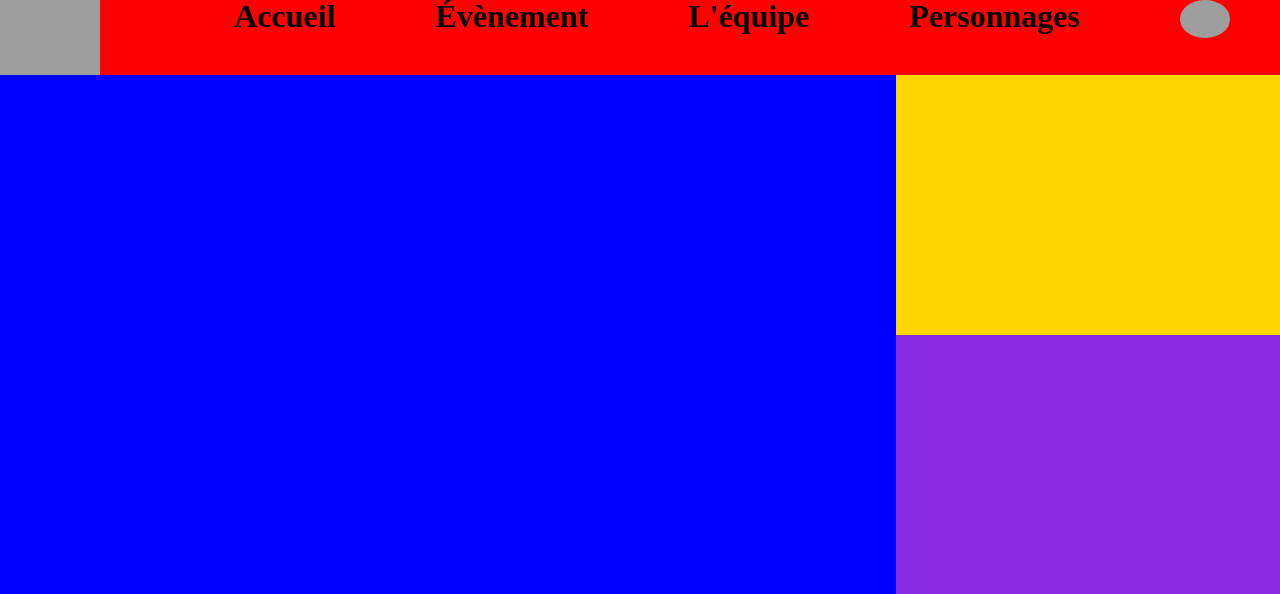
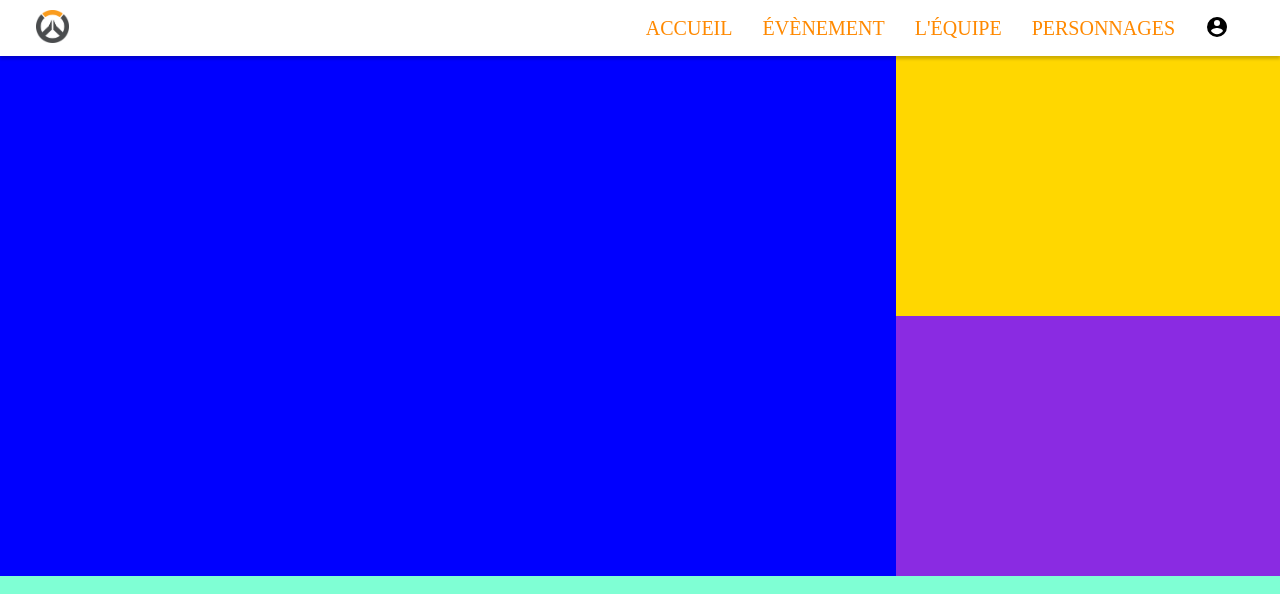
Before and after one commit to Ikon-design/Projet-web, a PHP site: page /views/indexView.php in a window 1280 px wide. Shown: the top 594 px of the page. Run offline with PHP 8.4, Linux system fonts and the light colour scheme; grey boxes are pictures that could not be loaded.

Commit message:
Header responsive

```diff
--- a/app/Model.php
+++ b/app/Model.php
@@ -3,7 +3,7 @@
 // Connection à la bdd
 abstract class Model{
     private $host = "localhost";
-    private $db_name = "Cube";
+    private $db_name = "cubes";
     private $username = "root";
     private $password = "root";
 
--- a/public/css/header.css
+++ b/public/css/header.css
@@ -1,33 +1,61 @@
+/*-----------------
+Css pour le header
+-----------------*/
+.mobile-padding{
+    padding: 0 36px;
+}
+
 header {
     justify-content: space-between;
-    background-color: red;
+    background-color: white;
+    box-shadow: 0px 3px 3px rgba(0, 0, 0, .2);
+    position: sticky;
+    top: 0;
 }
 
-header ul{
-    width: max-content;
-    background-color: red;
-}
-
-.logoimg {
-    width:100px;
-}
-
-header ul {
-    list-style-type: none;
-}
-
-header ul li {
-    margin:0 50px;
+.logo{
+    width:33px;
 }
 
 header a {
     text-decoration: none;
-    font-size:2em;
-    font-weight: 700;
-    color:black;
+    font-family: Montserrat;
+    text-transform: uppercase;
+    font-size:1.25em;
+    font-weight: 500;
+    color:#FF8900;
 }
+.menu, .account-circle{
+    display: none;
+}
+.header-container{
+    align-items: center;
+}
+.logo{
+    margin: 10px 0;
+}
+.header-container ul li{
+    align-items: center;
+    margin: 0 15px;
+}
+/*-----------------
+media querie pour les ecrans de tablette et portable
+-----------------*/
 
-header ul li a img {
-    width:50px;
-    border-radius: 50%;
+@media screen and (max-width: 730px) {
+    .header-container{
+        align-items: center;
+    }
+    .header-right-item{
+        display: none;
+    }
+    .menu{
+        display: flex;
+    }
+    .logo{
+        margin: 13px 0;
+    }
+    .account-circle{
+        display: flex;
+    }
 }
--- a/views/header.php
+++ b/views/header.php
@@ -1,20 +1,22 @@
-<header class="display-flex header-container">
-    <img src="src/logo.png" alt="logo of divin(DI20)" class="logoimg">
+<header class="display-flex header-container mobile-padding">
+    <a class="menu"><img alt="burger menu" src="../public/img/menu.svg"></a>
+    <a href="/"><img src="../public/img/logo.png" alt="logo of divin(DI20)" class="logo"></a>
     <ul class="display-flex header-right-item">
-        <li>
+        <li class="display-flex">
             <a href="/">Accueil</a>
         </li>
-        <li>
-            <a href="/events">Évènement</a>
+        <li class="display-flex">
+            <a href="/articles">Évènement</a>
         </li>
-        <li>
+        <li class="display-flex">
             <a href="/teams">L'équipe</a>
         </li>
-        <li>
+        <li class="display-flex">
             <a href="/characters">Personnages</a>
         </li>
-        <li>
-            <a href="/backOffices"><img src="src/profilpic.jpg" alt="profil picture of the user"></a>
+        <li class="account-circle-li">
+            <a href="/backOffices"><img src="../public/img/account-circle.svg" alt="profil picture of the user"></a>
         </li>
     </ul>
+    <a class="account-circle" href="/backOffices"><img src="../public/img/account-circle.svg" alt="profil picture of the user"></a>
 </header>
--- a/views/template.php
+++ b/views/template.php
@@ -6,11 +6,10 @@
           content="width=device-width, user-scalable=no, initial-scale=1.0, maximum-scale=1.0, minimum-scale=1.0">
     <meta http-equiv="X-UA-Compatible" content="ie=edge">
     <title><?= $title ?></title>
-    <link type="text/css" rel="stylesheet" href="../public/css/reset.css">
-    <link type="text/css" rel="stylesheet" href="../public/css/header.css">
-    <link type="text/css" rel="stylesheet" href="../public/css/characters.css">
-    <link type="text/css" rel="stylesheet" href="../public/css/main.css">
-
+    <link type="text/css" rel="stylesheet" href="public/css/reset.css">
+    <link type="text/css" rel="stylesheet" href="public/css/main.css">
+    <link type="text/css" rel="stylesheet" href="public/css/header.css">
+    <link type="text/css" rel="stylesheet" href="public/css/characters.css">
 </head>
 <body>
     <?php include("header.php");?>
```
Also changed, not shown: views/characters/index.php (+9 -15 lines), public/img/account-circle.svg (added), public/img/logo.png (added), public/img/menu.svg (added), views/articles/index.php (renamed from views/events/index.php).
